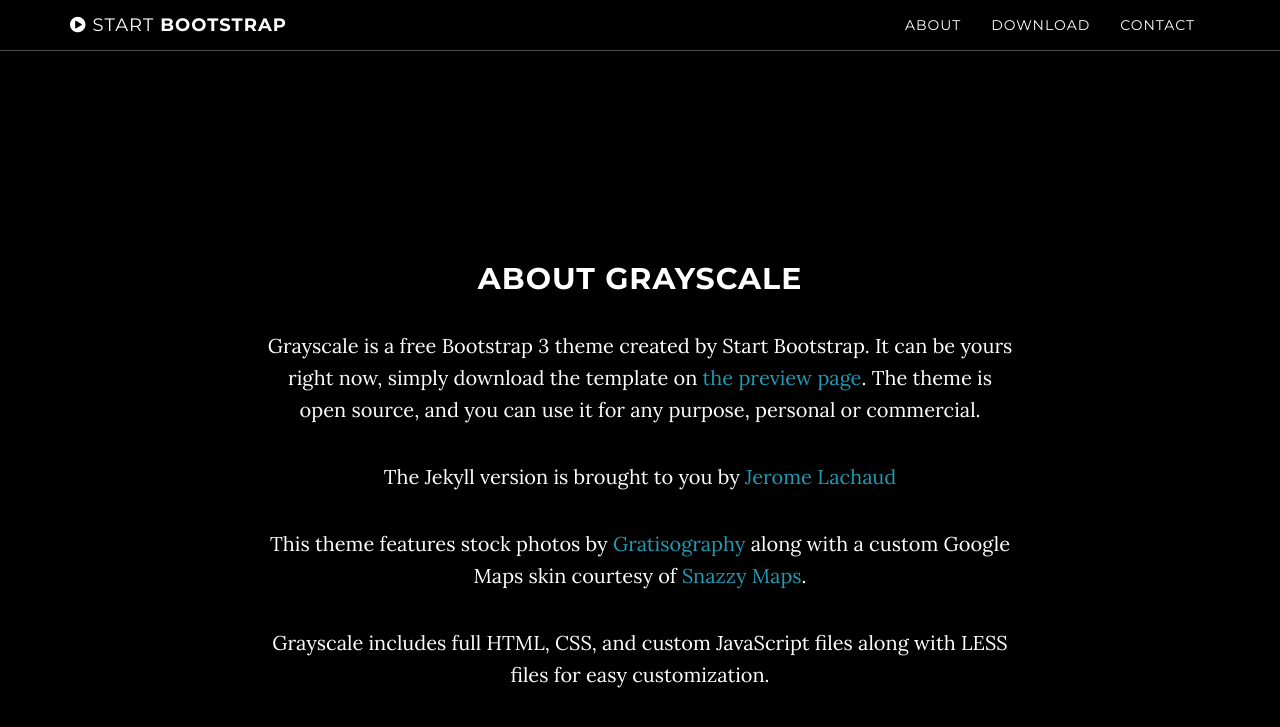
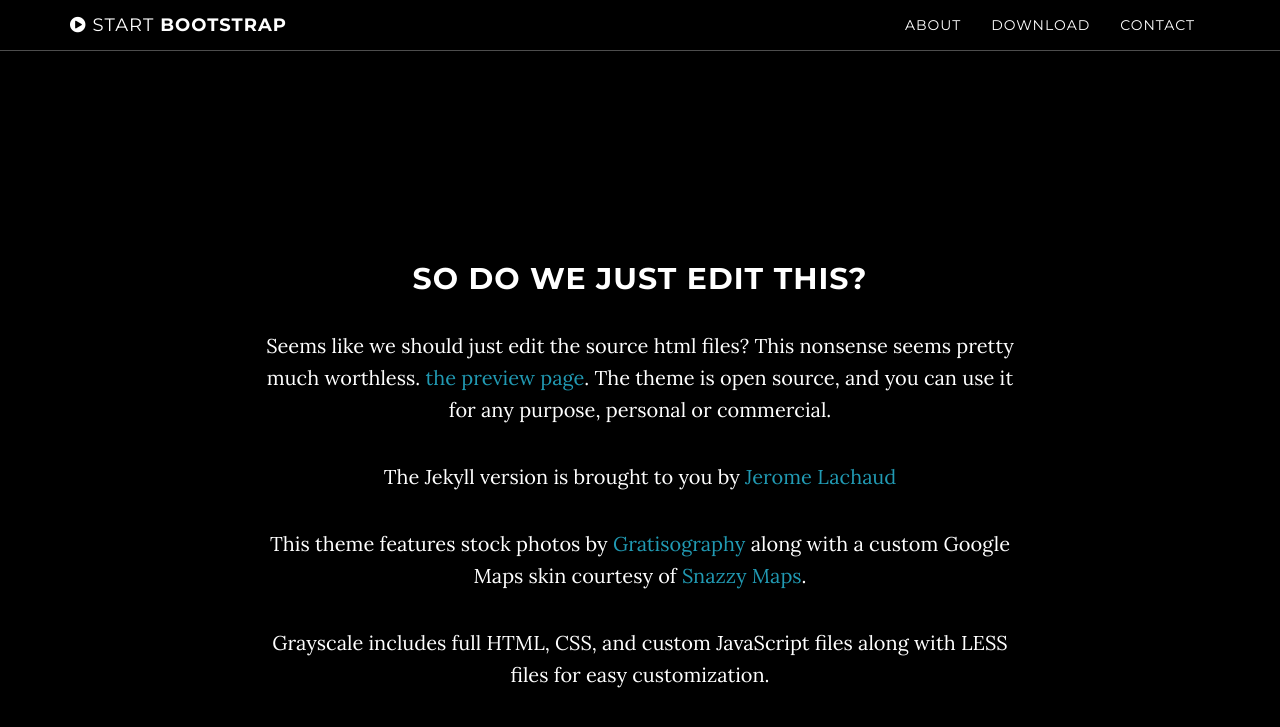
Before and after one commit to sagesteppe/DataVizGallery, a Jekyll site: the page built from index.html, in a window 1280 px wide and 900 px high, scrolled down 838 px. Shown: the top 727 px of the window. Built offline with Jekyll 4.4.1, drawn with Linux system fonts in a browser that asks for light colours.

Commit message:
need to dip into the files themselves?

```diff
--- a/_includes/about.html
+++ b/_includes/about.html
@@ -2,8 +2,8 @@
     <section id="about" class="container content-section text-center">
         <div class="row">
             <div class="col-lg-8 col-lg-offset-2">
-                <h2>About Grayscale</h2>
-                <p>Grayscale is a free Bootstrap 3 theme created by Start Bootstrap. It can be yours right now, simply download the template on <a href="http://startbootstrap.com/template-overviews/grayscale/">the preview page</a>. The theme is open source, and you can use it for any purpose, personal or commercial.</p>
+                <h2>So do we just edit this?</h2>
+                <p>Seems like we should just edit the source html files? This nonsense seems pretty much worthless. <a href="http://startbootstrap.com/template-overviews/grayscale/">the preview page</a>. The theme is open source, and you can use it for any purpose, personal or commercial.</p>
                 <p>The Jekyll version is brought to you by <a href="https://github.com/jeromelachaud">Jerome Lachaud</a></p>
                 <p>This theme features stock photos by <a href="http://gratisography.com/">Gratisography</a> along with a custom Google Maps skin courtesy of <a href="http://snazzymaps.com/">Snazzy Maps</a>.</p>
                 <p>Grayscale includes full HTML, CSS, and custom JavaScript files along with LESS files for easy customization.</p>
```
Also changed, not shown: 2 other files.
